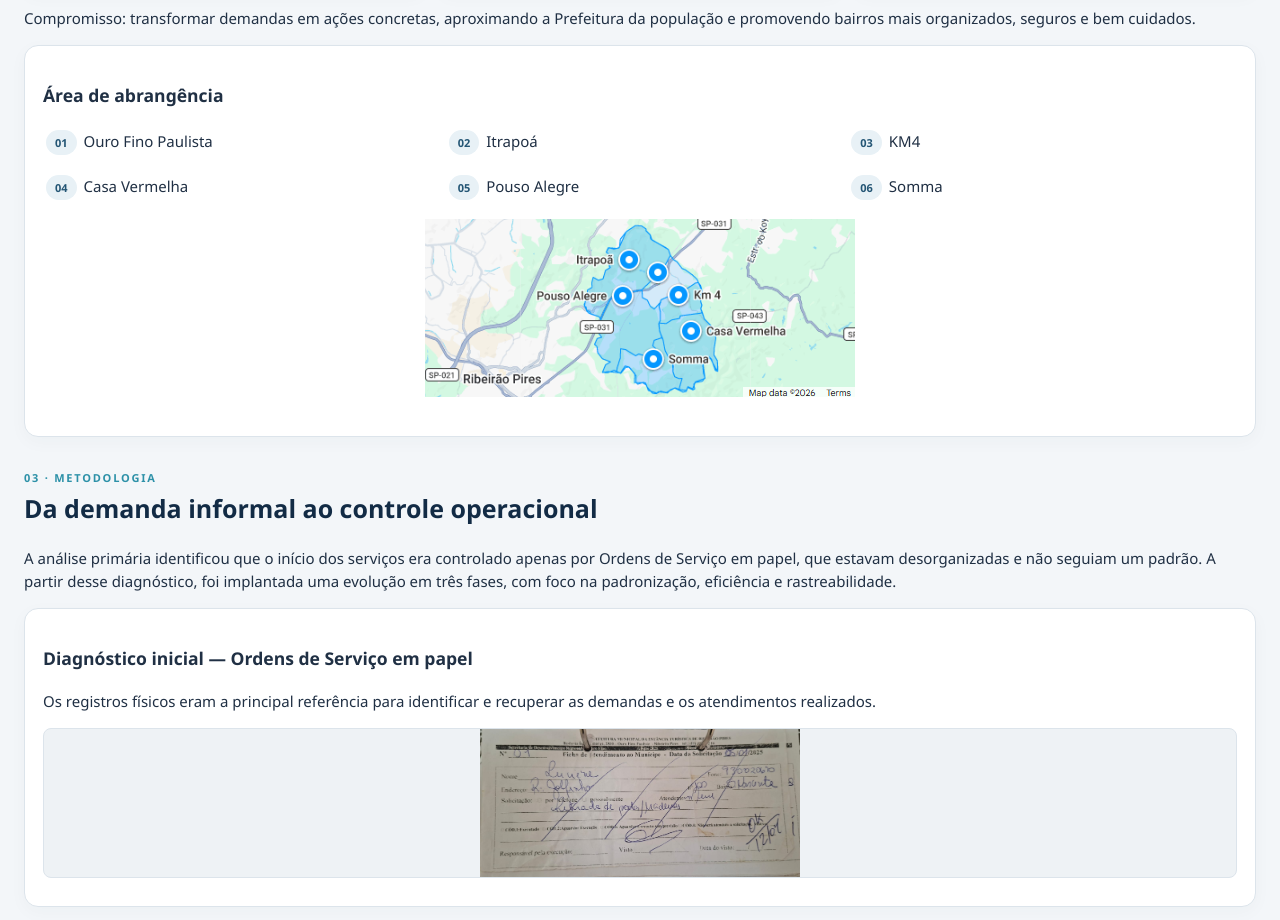
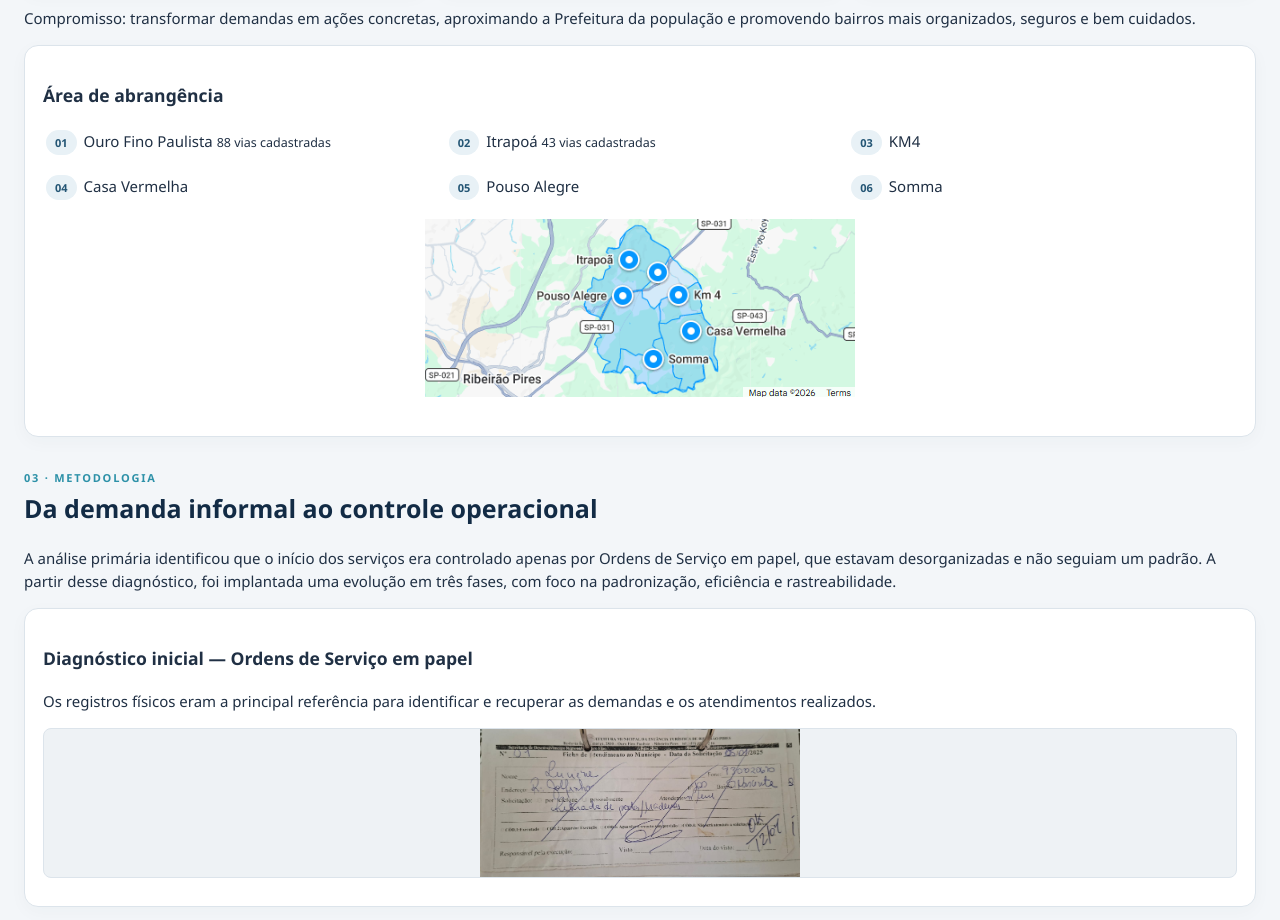
Before and after one commit to maparibeiraopires-source/APRESENTACAO_2026, a plain HTML site: page index.html in a window 1280 px wide. Shown: the part 1180-2100 px from the top of the page. Drawn offline with Linux system fonts and the light colour scheme.

Commit message:
Enhance area details with street registration info
Added additional information about registered streets for areas.

```diff
--- a/index.html
+++ b/index.html
@@ -72,7 +72,7 @@ footer{background:var(--navy);color:#dce8f1;text-align:center;padding:20px;borde
  <p>Compromisso: transformar demandas em ações concretas, aproximando a Prefeitura da população e promovendo bairros mais organizados, seguros e bem cuidados.</p>
  <div class="panel"><h3>Área de abrangência</h3>
   <div class="grid three">
-   <div><span class="pill">01</span> Ouro Fino Paulista</div><div><span class="pill">02</span> Itrapoá</div><div><span class="pill">03</span> KM4</div>
+   <div><span class="pill">01</span> Ouro Fino Paulista <small>88 vias cadastradas</small></div><div><span class="pill">02</span> Itrapoá <small>43 vias cadastradas</small></div><div><span class="pill">03</span> KM4</div>
    <div><span class="pill">04</span> Casa Vermelha</div><div><span class="pill">05</span> Pouso Alegre</div><div><span class="pill">06</span> Somma</div>
   </div>
 
```
